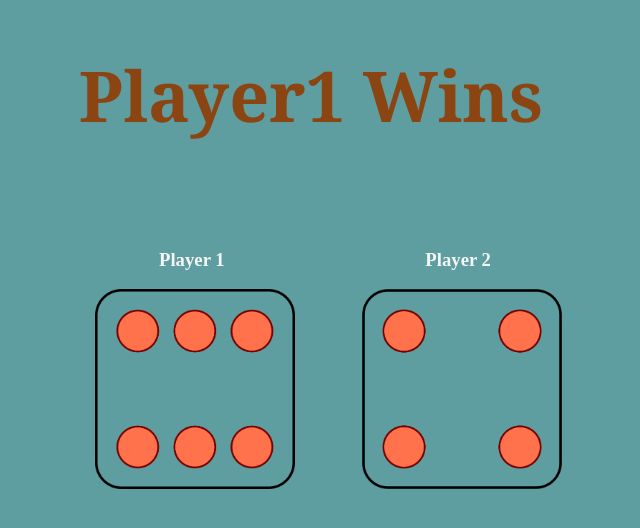
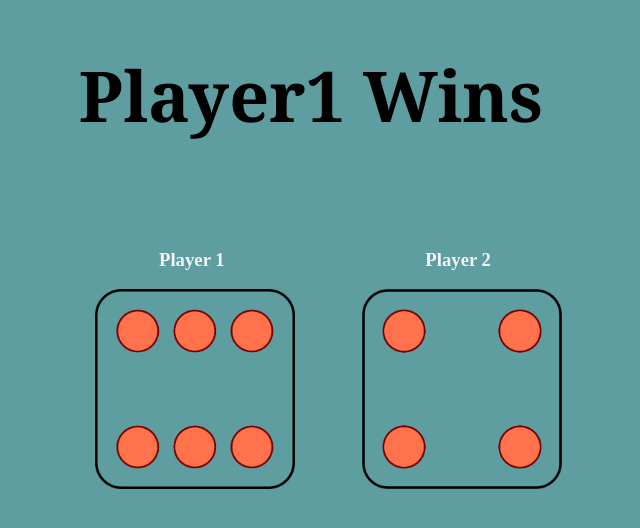
Before and after one commit to NiteshPatel4/DiceGame-JS-, a plain HTML site: page index.html in a window 1280 px wide. Shown: the whole page, without its empty margins (329-969 px from the left). Drawn offline with Linux system fonts and the light colour scheme.

Commit message:
Update style.css

```diff
--- a/style.css
+++ b/style.css
@@ -4,7 +4,7 @@ body{
 
 
 h1{
-    color:saddlebrown;
+    color:#000;
     font-family:Cambria, Cochin, Georgia, Times, 'Times New Roman', serif;
     text-align: center;
     font-size: 70px;
```
